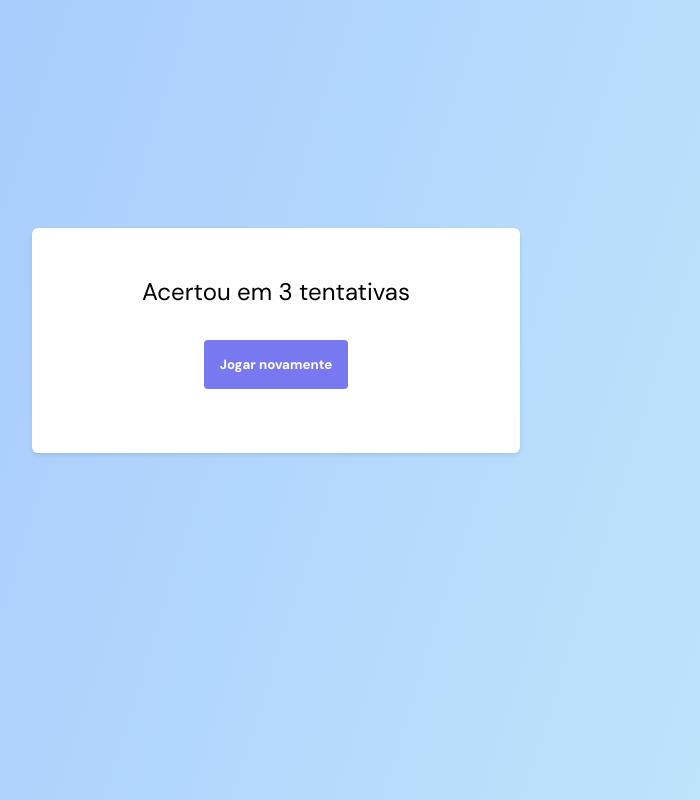
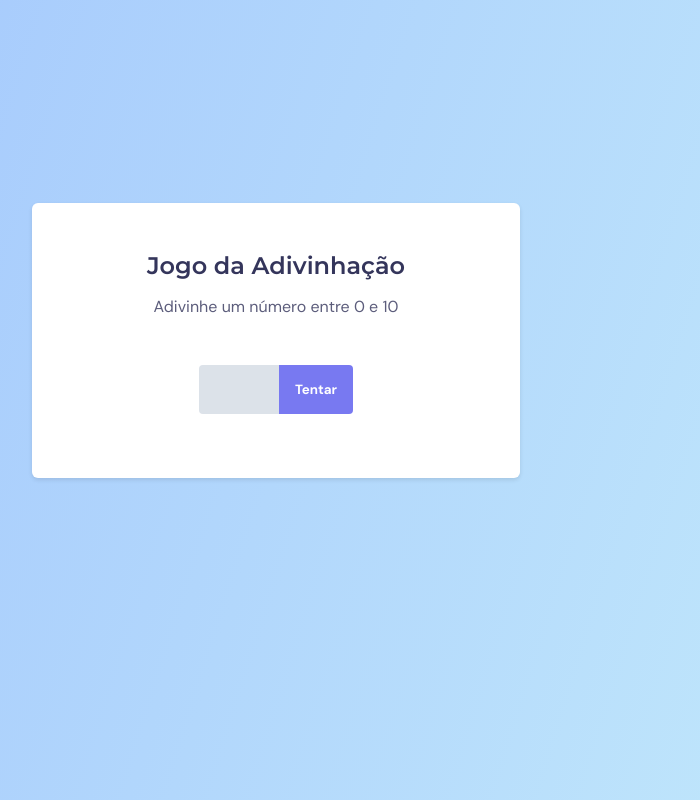
Before and after one commit to Patyalvesena/Projeto--07---Jogo-de-adivinhacao, a plain HTML site: page index.html in a window 1280 px wide. Shown: the whole page, without its empty margins (364-1064 px from the left). Drawn offline with Linux system fonts and the light colour scheme.

Commit message:
Parte 2 - JS - DOM
Atualizações,

Aplicação de DOM
function.
xAttemps - para incremento.

Ajustes no html com aplicação do JS

```diff
--- a/index.html
+++ b/index.html
@@ -12,19 +12,20 @@
 </head>
 <body>
     <main>
-        <div class="screen1 hide">
+        <div class="screen1">
             <h1>Jogo da Adivinhação</h1>
-            <p>Adivinhe um número entre 0 e 0</p>
+            <p>Adivinhe um número entre 0 e 10</p>
 
             <form>
-                <input type="text">
-                <button>Tentar</button>
+                <input id="inputNumber" type="number">
+                <button onclick="hideRun(event)">Tentar</button>
             </form>
         </div>
-        <div class="screen2">
+        <div class="screen2 hide">
             <h2>Acertou em 3 tentativas</h2>
             <button>Jogar novamente</button>
         </div>
     </main>
+    <script src="./main.js"></script>
 </body>
 </html>
--- /dev/null
+++ b/main.js
@@ -0,0 +1,18 @@
+const randomNumber = Math.round(Math.random() * 10)
+let xAttemps = 1
+
+function hideRun(event) {
+    event.preventDefault()
+
+    const inputNumber = document.querySelector('#inputNumber')
+
+    if(Number(inputNumber.value) == randomNumber) {
+        document.querySelector(".scren1").classList.add(".hide")
+        document.querySelector(".scren2").classList.remove(".hide")
+
+        document.querySelector(".screen2 h2")
+        .innerText = `Você acertou em ${xAttemps} tentativa`
+    }
+
+    xAttemps++
+}
--- a/style.css
+++ b/style.css
@@ -86,7 +86,7 @@ input, button {
 
 input {
     background-color: #dce2e9;
-    width: 5rem;
+    width: 8rem;
 
     border-radius: .4rem 0 0 .4rem;
 }
@@ -100,5 +100,5 @@ h2 {
 }
 
 button {
-    border-radius: .4rem;
+    border-radius: 0 .4rem .4rem 0 ;
 }
```
